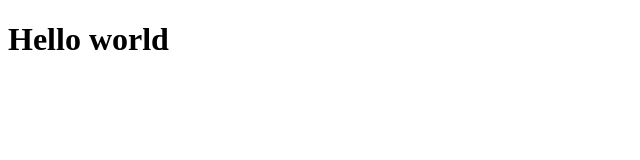
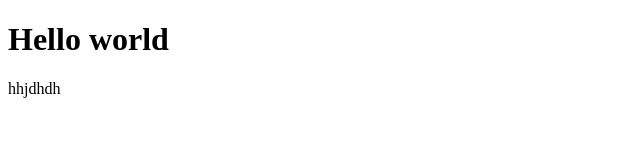
Before and after one commit to hashini321/my-portfolio, a plain HTML site: page index.html in a window 1280 px wide. Shown: the full height of the page, 0-640 px from the left. Drawn offline with Linux system fonts and the light colour scheme.

Commit message:
test commite

```diff
--- a/index.html
+++ b/index.html
@@ -1,4 +1,5 @@
 <!DOCTYPE html>
 <html>
     <h1>Hello world</h1>
+    <p>hhjdhdh</p>
 </html>
```
Also changed, not shown: index.css (added).
